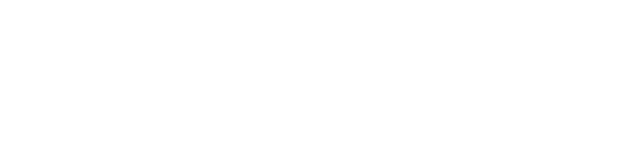
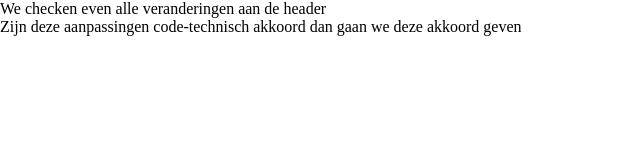
Before and after one commit to RegioProfessionals/TestBranches, a website: page index.html in a window 1280 px wide. Shown: the whole page, without its empty margins (0-640 px from the left). Drawn offline with Linux system fonts and the light colour scheme.

Commit message:
Code has been checked and some minor changes have been made. Ready for implementation

```diff
--- a/index.html
+++ b/index.html
@@ -8,10 +8,10 @@
 <body>
 <main>
   <section>
-
+        <p>We checken even alle veranderingen aan de header</p>
   </section>
   <section>
-
+        <p> Zijn deze aanpassingen code-technisch akkoord dan gaan we deze akkoord geven</p>
   </section>
   <section>
 
--- a/styles.css
+++ b/styles.css
@@ -1,5 +1,5 @@
 @import url('https://fonts.googleapis.com/css2?family=Poppins:ital,wght@0,100;0,200;0,300;0,400;0,500;0,600;0,700;0,800;0,900;1,100;1,200;1,300;1,400;1,500;1,600;1,700;1,800;1,900&display=swap');
-
+/*  Above: import statement font below: hard reset of all styles */
 * {
     vertical-align: baseline;
     font-family: inherit;
```
